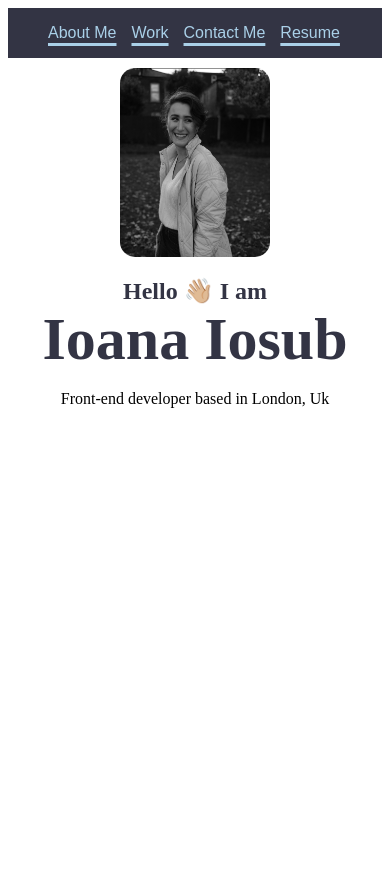
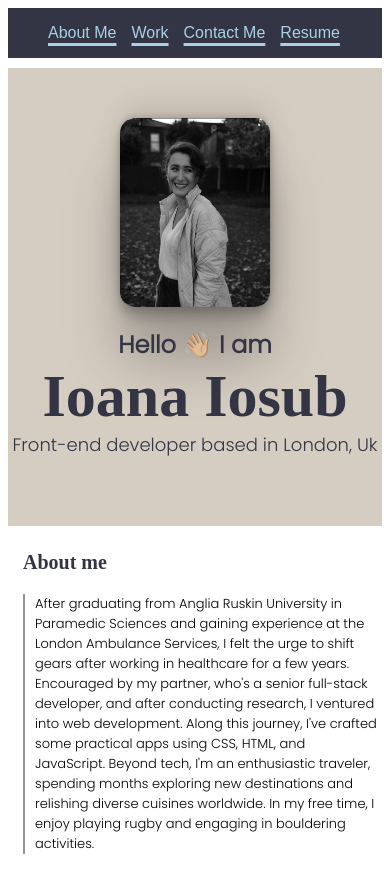
Before and after one commit to IIosub/ioana-iosub-portfolio, a plain HTML site: page index.html in a window 390 px wide. Before the commit the page ends 844 px from the top, so only its background shows below. Drawn offline with Linux system fonts and the light colour scheme.

Commit message:
About me section completed

```diff
--- a/assets/css/style.css
+++ b/assets/css/style.css
@@ -1,6 +1,7 @@
 :root{
   --blue:rgb(170, 208, 232);
   --grey:rgb(51, 52, 68);
+  --light
 }
 
 * {
@@ -46,7 +47,9 @@ h1{
   display: flex;
   justify-content: center;
   align-items: center;
-  margin-top: 60px;
+  padding: 50px 0 50px 0;
+  background-color: rgb(214, 205, 194);
+
 }
 
 .content-wrapper {
@@ -62,6 +65,7 @@ h1{
   width: 200px;
   height: auto;
   border-radius: 15px;
+  box-shadow: rgba(0, 0, 0, 0.25) 0px 54px 55px, rgba(0, 0, 0, 0.12) 0px -12px 30px, rgba(0, 0, 0, 0.12) 0px 4px 6px, rgba(0, 0, 0, 0.17) 0px 12px 13px, rgba(0, 0, 0, 0.09) 0px -3px 5px;
 
 }
 
@@ -73,6 +77,7 @@ h1{
 h2{
   margin-bottom: 0px;
   color: var(--grey);
+  font-family: 'Poppins', sans-serif;
 }
 h3{
   font-size: 100px;
@@ -80,10 +85,40 @@ h3{
   color: var(--grey);
 }
 
-.introduction p{
+.introduce-me p{
   font-size: 20px;
+  font-family: 'Poppins', sans-serif;
+  margin-top: 0px;
+  color: var(--grey)
+
+
 
 }
+
+.about-me{
+  display: flex;
+padding: 50px 100px;
+
+
+
+}
+
+.first-paragraph{
+font-weight: bold;
+text-align: right;
+font-size: 30px;
+ color: var(--grey);
+}
+
+.second-paragraph{
+margin-left: 10px;
+padding-left: 10px;
+border-left: 2px solid rgb(147, 147, 147);
+font-size: 15px;
+font-family: 'Poppins', sans-serif;
+
+}
+
 
 
 
@@ -127,8 +162,23 @@ h3 {
   margin: 0px;
 
 }
-
-.introduction p{
+.introduce-me p{
+  font-size:18px;
+}
+.about-me{
+ padding: 5px;
+ display: block;
 
 }
+
+.first-paragraph{
+  font-size: 20px;
+  text-align:left;
+  padding-left: 10px;
 }
+
+.second-paragraph{
+  font-size: 13px;
+}
+
+}
--- a/index.html
+++ b/index.html
@@ -44,8 +44,23 @@
 
 
   <section class="about-me">
-    <p></p>
+    <div class="first-paragraph">
+      <p>About me</p>
+    </div>
 
+    <div class="second-paragraph">
+      <p>After graduating from Anglia Ruskin University in Paramedic Sciences and gaining experience at the London
+        Ambulance Services, I
+        felt the urge to shift gears after working in healthcare for a few years. Encouraged by my partner, who's a
+        senior
+        full-stack developer, and after conducting research, I ventured into web development. Along this journey, I've
+        crafted
+        some practical apps using CSS, HTML, and JavaScript. Beyond tech, I'm an enthusiastic traveler, spending months
+        exploring new destinations and relishing diverse cuisines worldwide. In my free time, I enjoy playing rugby and
+        engaging
+        in bouldering activities.
+      </p>
+    </div>
 
 
   </section>
```
